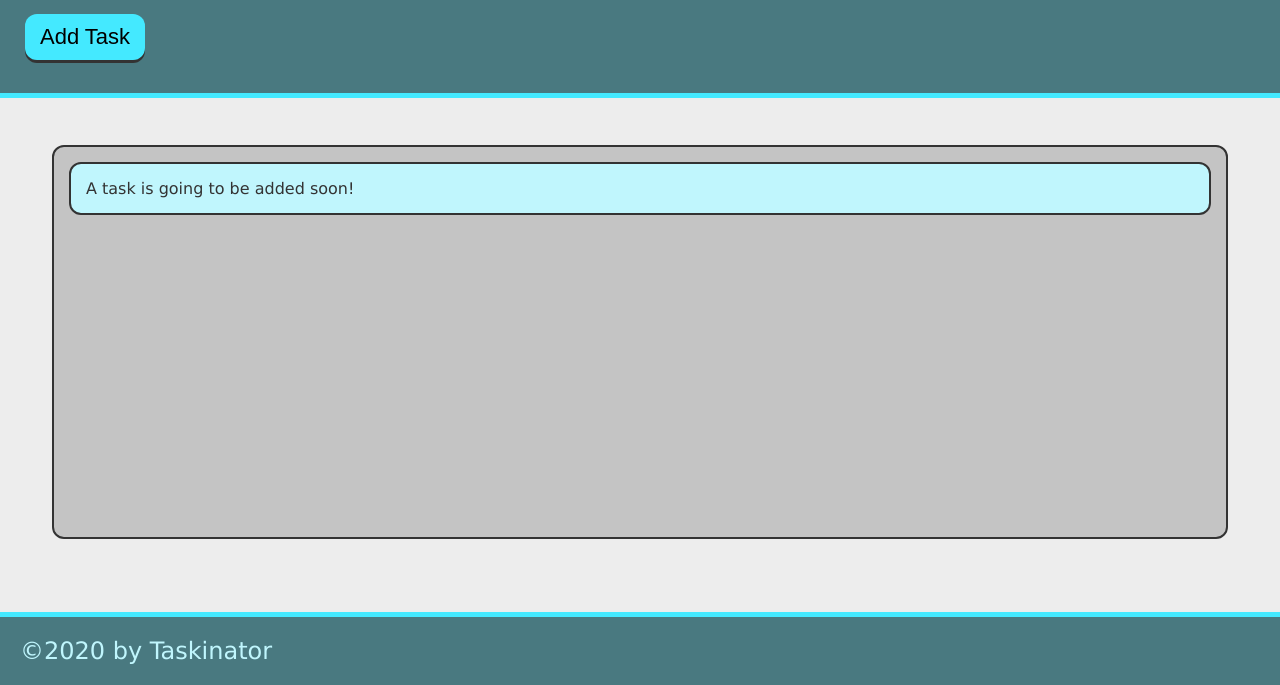
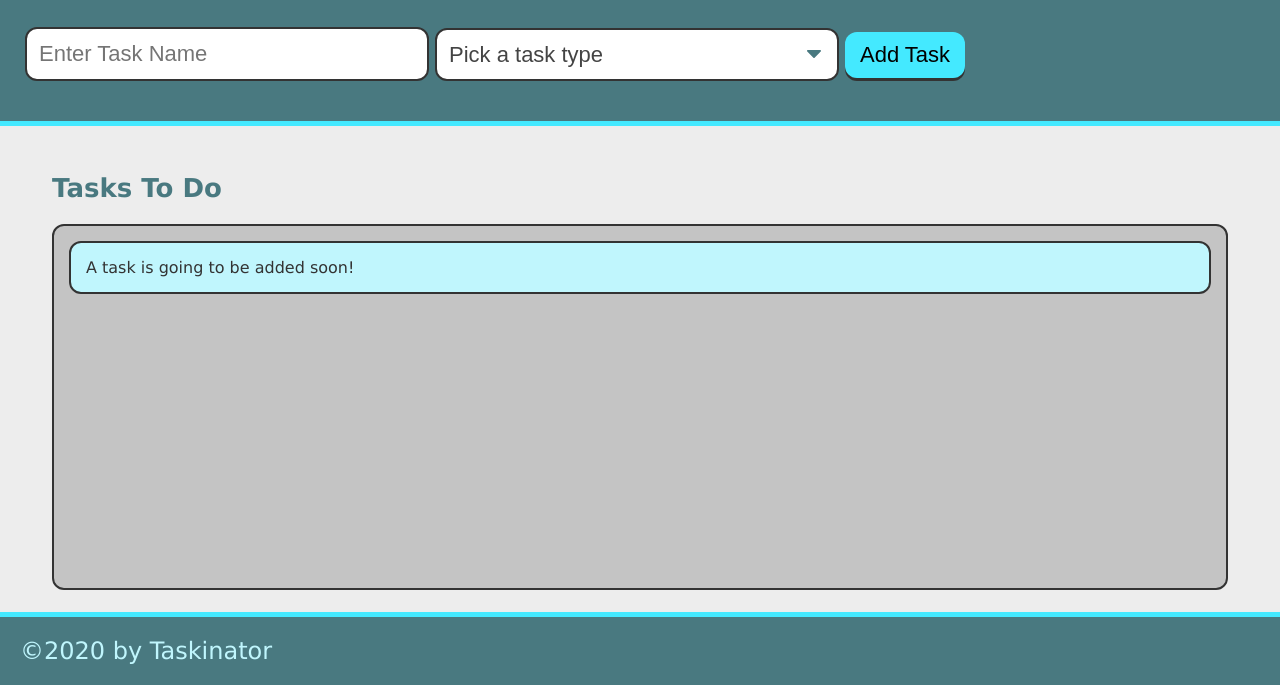
Before and after one commit to LukeMcHenry311/Taskinator, a plain HTML site: page index.html in a window 1280 px wide. Shown: the part 115-800 px from the top of the page. Drawn offline with Linux system fonts and the light colour scheme.

Commit message:
form-submit

```diff
--- a/index.html
+++ b/index.html
@@ -10,23 +10,58 @@
 </head>
 
 <body>
+
   <header>
     <h1 class="page-title">Taskinator</h1>
     <p>Click the button below to add a new task!</p>
-        <button class="btn" id="save-task">Add Task</button>
+    <!-- <form id="task-form">
+      <div class="form-group">
+        <input type="text" name="task-name" placeholder="Enter Task Name" />
+      </div>
+      <div class="form-group">
+        <select name="task-type" class="select-dropdown">
+          <option value="" disabled selected>Pick a task type</option>
+          <option value="Print">Print</option>
+          <option value="web">Web</option>
+          <option value="Mobile">Mobile</option>
+        </select>
+      </div>
+      <div class="form-group">
+        <button class="btn" id="save-task" type="submit">Add Task</button>
+      </div>
+    </form> -->
+    <form id="task-form">
+      <div class="form-group">
+        <input type="text" name="task-name" class="text-input" placeholder="Enter Task Name" />
+      </div>
+      <div class="form-group">
+        <select name="task-type" class="select-dropdown">
+          <option value="" disabled selected>Pick a task type</option>
+          <option value="Print">Print</option>
+          <option value="Web">Web</option>
+          <option value="Mobile">Mobile</option>
+        </select>
+      </div>
+      <div class="form-group">
+        <button class="btn" id="save-task" type="submit">Add Task</button>
+      </div>
+    </form>
   </header>
+
   <main class="page-content">
     <section class="task-list-wrapper">
-            <h2 class="list-title"></h2>
+      <h2 class="list-title">Tasks To Do</h2>
       <ul class="task-list" id="tasks-to-do">
         <li class="task-item">A task is going to be added soon!</li>
       </ul>
     </section>
   </main>
-    <script src="./Assets/js/script.js"></script>
+
   <footer>
     &copy;2020 by Taskinator
   </footer>
+
+  <script src="./assets/js/script.js"></script>
 </body>
 
 </html>
```
Lines whose indentation alone changed are shown as unchanged.
